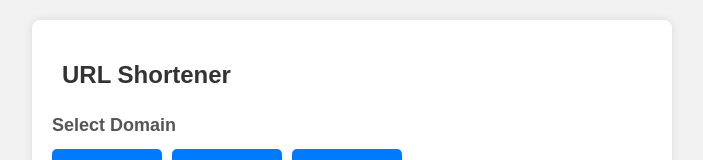
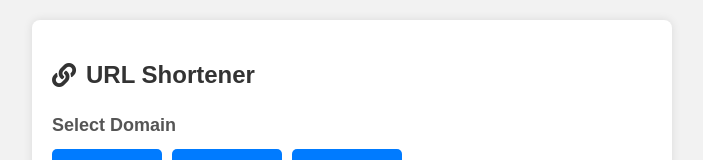
Before and after one commit to totojajal/landingpage, a plain HTML site: page index.html in a window 1280 px wide. Shown: the top 160 px of the page, without its empty margins (288-991 px from the left). Drawn offline with Linux system fonts and the light colour scheme; files that its build step writes are made by us from their sources; files whose address does not match are found by name.

Commit message:
Update index.html

```diff
--- a/index.html
+++ b/index.html
@@ -5,6 +5,7 @@
   <meta name="viewport" content="width=device-width, initial-scale=1.0">
   <title>URL Shortener</title>
   <link rel="stylesheet" href="styles/style.css">
+  <link rel="stylesheet" href="https://cdnjs.cloudflare.com/ajax/libs/font-awesome/5.15.4/css/all.min.css">
 </head>
 <body>
   <div class="container">
@@ -15,7 +16,7 @@
         <button class="domain-btn" data-domain="domain1.com">domain1.com</button>
         <button class="domain-btn" data-domain="domain2.com">domain2.com</button>
         <button class="domain-btn" data-domain="domain3.com">domain3.com</button>
-        <!-- Tambahkan lebih banyak tombol domain jika diperlukan -->
+        <!-- Add more domain buttons as needed -->
       </div>
     </div>
     <form id="shorten-form">
```
